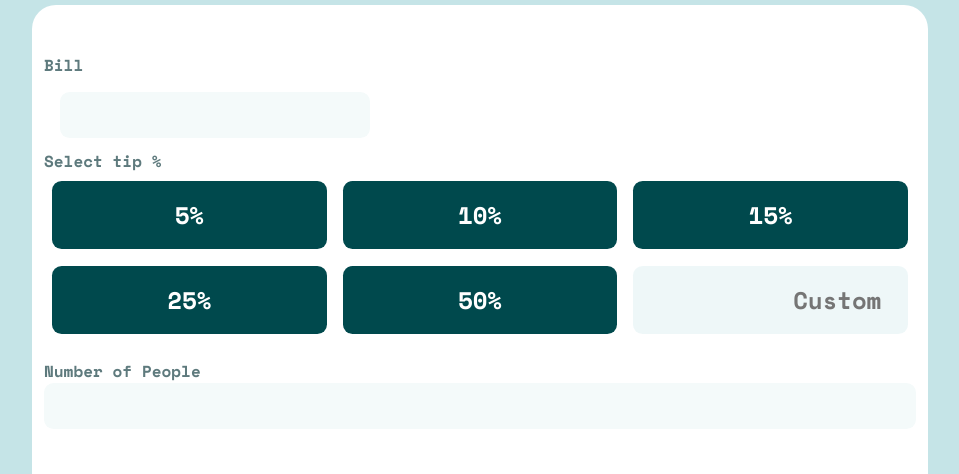
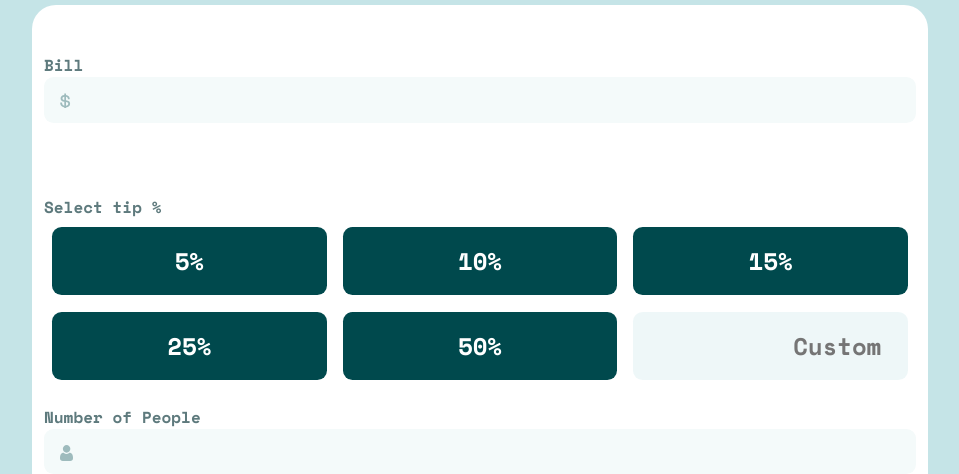
Before and after one commit to seps96/Tip-calculator-app, a plain HTML site: page index.html in a window 1280 px wide. Shown: the part 326-800 px from the top of the page, without its empty margins (160-1119 px from the left). Drawn offline with nearby package versions, Linux system fonts and the light colour scheme.

Commit message:
Update index.html

```diff
--- a/index.html
+++ b/index.html
@@ -46,8 +46,12 @@
       <div class="col-xxl-6 pb-5 pt-5 colOne">
         <div class="mb-5">
           <label class="label" for="bill">Bill</label><br>
-          <span class="input-symbol-dollar">
-            <input class="input" type="number" name="bill" id="bill">
+
+          <svg class="input-symbol-dollar" xmlns="http://www.w3.org/2000/svg" width="11" height="17">
+            <path fill="#9EBBBD"
+              d="M6.016 16.328v-1.464c1.232-.08 2.22-.444 2.964-1.092.744-.648 1.116-1.508 1.116-2.58v-.144c0-.992-.348-1.772-1.044-2.34-.696-.568-1.708-.932-3.036-1.092V4.184c.56.144 1.012.4 1.356.768.344.368.516.816.516 1.344v.288h1.824v-.432c0-.448-.088-.876-.264-1.284a3.783 3.783 0 00-.744-1.116A4.251 4.251 0 007.54 2.9a5.324 5.324 0 00-1.524-.492V.872H4.288V2.36a5.532 5.532 0 00-1.416.324c-.448.168-.84.392-1.176.672-.336.28-.604.616-.804 1.008-.2.392-.3.844-.3 1.356v.144c0 .96.316 1.708.948 2.244.632.536 1.548.884 2.748 1.044v3.912c-.704-.16-1.248-.472-1.632-.936-.384-.464-.576-1.08-.576-1.848v-.288H.256v.576c0 .464.08.924.24 1.38.16.456.404.88.732 1.272.328.392.744.728 1.248 1.008s1.108.476 1.812.588v1.512h1.728zM4.288 7.424c-.688-.128-1.164-.332-1.428-.612-.264-.28-.396-.644-.396-1.092 0-.464.176-.832.528-1.104.352-.272.784-.448 1.296-.528v3.336zm1.728 5.712V9.344c.768.128 1.328.328 1.68.6.352.272.528.688.528 1.248 0 .544-.196.984-.588 1.32-.392.336-.932.544-1.62.624z" />
+          </svg>
+          <input class="input" type="number" name="bill" id="bill">
           </span>
         </div>
         <br>
@@ -77,6 +81,10 @@
 
         <label class="label" for="people" id="peopleLabel">Number of People</label>
         <br>
+        <svg class="input-symbol-person" xmlns="http://www.w3.org/2000/svg" width="13" height="16">
+          <path fill="#9EBBBD"
+            d="M9.573 7.729c.406 0 .784.07 1.126.209.342.14.639.33.881.569.232.227.438.503.614.82a5.1 5.1 0 01.407.949c.097.312.178.654.242 1.016.062.359.105.699.126 1.011.02.307.031.624.031.945 0 .836-.259 1.512-.768 2.01-.504.492-1.17.742-1.98.742H2.748c-.81 0-1.477-.25-1.98-.742C.259 14.76 0 14.084 0 13.248c0-.322.01-.64.032-.945.02-.312.063-.652.126-1.01.063-.363.144-.705.242-1.017.1-.323.238-.643.407-.948.176-.318.382-.594.613-.821.243-.238.54-.43.882-.57.342-.138.72-.208 1.125-.208.16 0 .313.067.61.265.183.123.397.264.636.421.204.134.48.259.822.372.333.11.671.167 1.005.167a3.19 3.19 0 001.006-.167c.341-.113.618-.238.822-.372l.636-.42c.296-.2.45-.266.61-.266zM6.598 0C7.63 0 8.522.38 9.252 1.129s1.1 1.666 1.1 2.724c0 1.06-.37 1.976-1.1 2.725-.73.75-1.623 1.13-2.654 1.13-1.03 0-1.924-.38-2.653-1.13-.73-.749-1.1-1.666-1.1-2.725 0-1.058.37-1.975 1.1-2.724C4.675.379 5.567 0 6.598 0z" />
+        </svg>
         <input class="input" type="number" name="people" id="people">
       </div>
 
```
